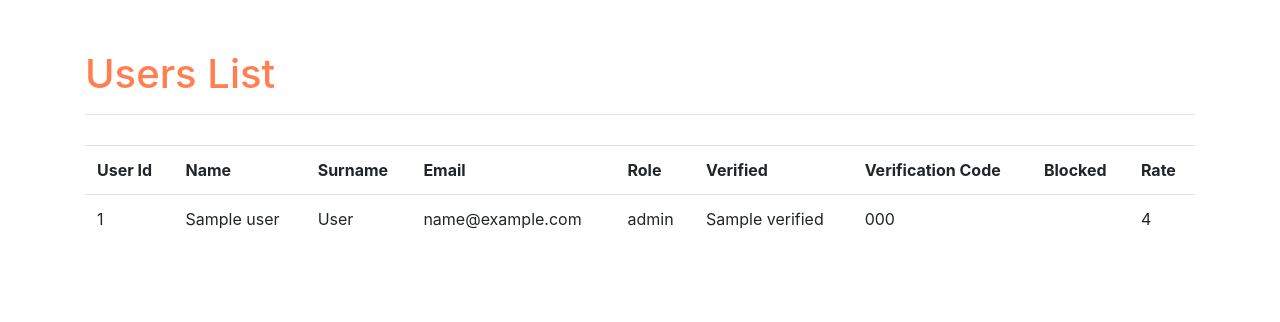
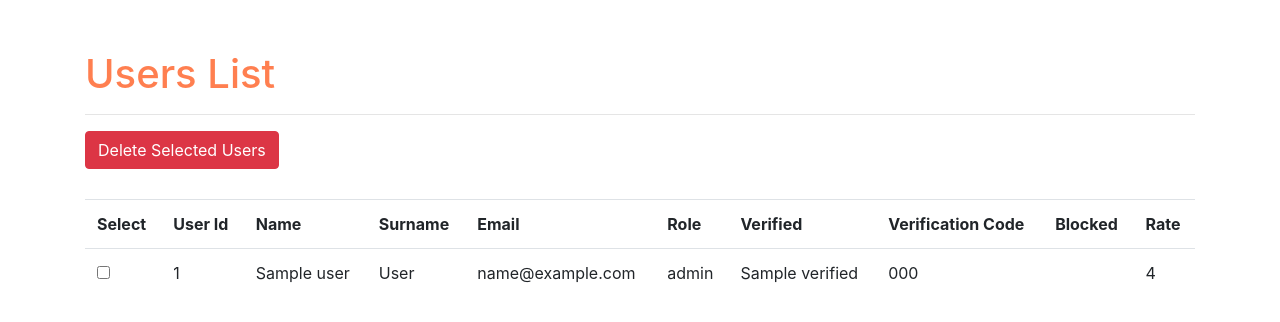
Before and after one commit to Esad-U/Campus-Market-Admin-Panel, a Flask app: template templates/users.html in a window 1280 px wide. Shown: the part 56-378 px from the top of the page. Run offline with Flask 3, Linux system fonts and the light colour scheme; the template is opened without the code that fills it: most values are stand-ins (such as "Sample title", 1, 10 or a date in 2020); some libraries are stand-ins or nearby versions.

Commit message:
User deleting functionality is added

```diff
--- a/server.py
+++ b/server.py
@@ -20,7 +20,7 @@ def create_app():
     app.add_url_rule("/", view_func=views.index, methods=["GET", "POST"])
     app.add_url_rule("/home", view_func=views.home)
     app.add_url_rule("/logout", view_func=views.logout)
-    app.add_url_rule("/users", view_func=views.users_page)
+    app.add_url_rule("/users", view_func=views.users_page, methods=["GET", "POST"])
 
     app.config["dbconfig"] = Database(url='localhost', port=27017, dbname='CampusMarket')
 
--- a/templates/users.html
+++ b/templates/users.html
@@ -7,8 +7,13 @@
   <hr>
 
   {% if users %}
+    <form action="" method="post" name="users_list" onsubmit="return confirm('Are you sure you wish to delete?');">
+      <div class="form-group">
+        <button class="btn btn-danger btn-md">Delete Selected Users</button>
+      </div>
       <table class="table is-striped is-fullwidth">
         <tr>
+          <th>Select</th>
           <th>User Id</th>
           <th>Name</th>
           <th>Surname</th>
@@ -21,6 +26,11 @@
         </tr>
         {% for user in users %}
         <tr>
+          <td>
+            <label class="checkbox">
+              <input type="checkbox" name="user_keys" value="{{ user._id }}"/>
+            </label>
+          </td>
           <td>
             {{ user._id }}
           </td>
@@ -51,5 +61,6 @@
         </tr>
         {% endfor %}
       </table>
+    </form>
   {% endif %}
 {% endblock %}
```
Also changed, not shown: database.py (+11 -4 lines), views.py (+11 -2 lines). Lines whose indentation alone changed are shown as unchanged.
